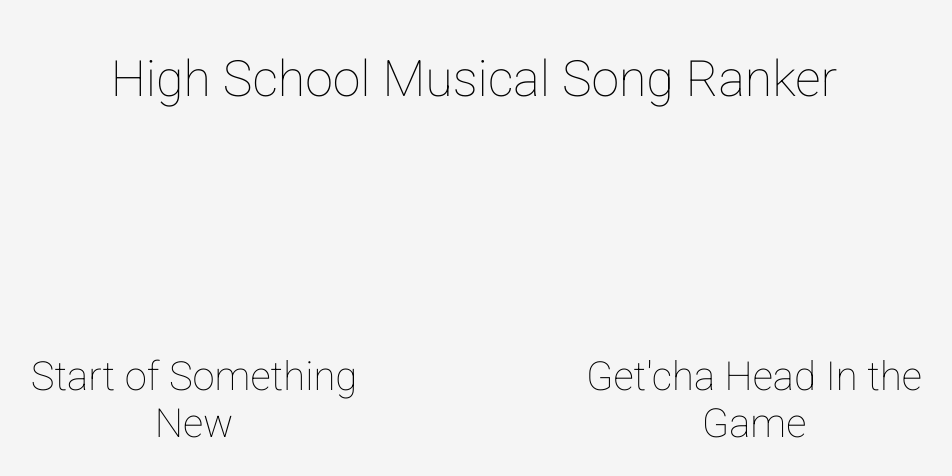
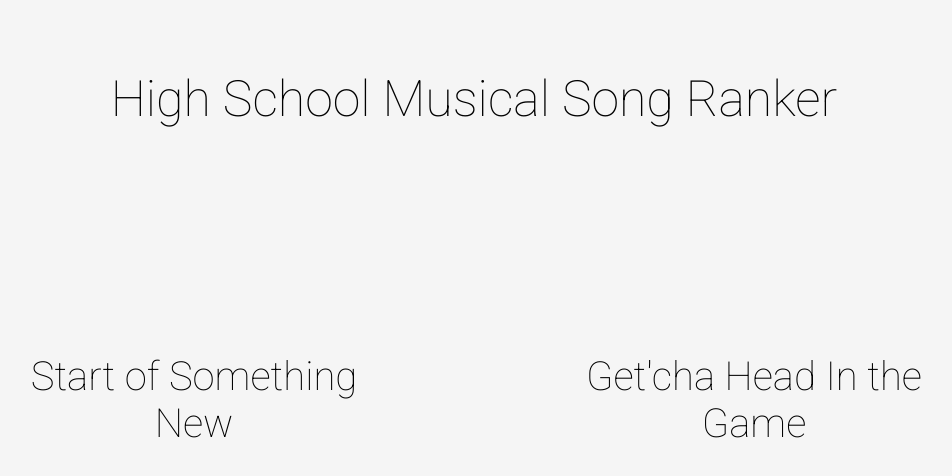
Before and after one commit to raelBernardino/HSM-Picker, a React (Create React App) app: page / in a window 1280 px wide. Shown: the top 476 px of the page, without its empty margins (166-1118 px from the left). Built offline with nearby package versions, Linux system fonts and the light colour scheme.

Commit message:
Remove onclick highlight

```diff
--- a/package.json
+++ b/package.json
@@ -2,7 +2,9 @@
   "name": "client",
   "version": "0.1.0",
   "private": true,
+  "homepage": "https://raelBernardino.github.io/HSM-Picker/",
   "dependencies": {
+    "gh-pages": "^2.0.1",
     "node-sass": "^4.11.0",
     "react": "^16.8.5",
     "react-dom": "^16.8.5",
@@ -13,6 +15,8 @@
     "start": "react-scripts start",
     "build": "react-scripts build",
     "test": "react-scripts test",
+    "predeploy": "npm run build",
+    "deploy": "gh-pages -d build",
     "eject": "react-scripts eject"
   },
   "eslintConfig": {
--- a/src/App.scss
+++ b/src/App.scss
@@ -10,7 +10,7 @@
 }
 .main-header {
   position: absolute;
-  top: 50px;
+  top: 70px;
   height: auto;
   width: 100%;
   font-family: 'Roboto';
@@ -39,6 +39,12 @@
       align-items: space-evenly;
     }
     &-header {
+      -webkit-touch-callout: none;
+      -webkit-user-select: none;
+      -khtml-user-select: none;
+      -moz-user-select: none;
+      -ms-user-select: none;
+      user-select: none;
       width: 400px;
       height: 300px;
       padding: 30px;
```
Also changed, not shown: 1 other file (tests, documents, lock files or other folders).
